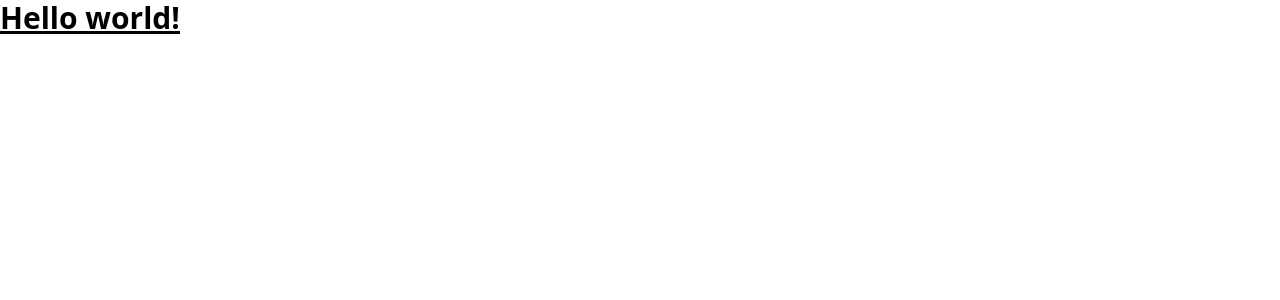
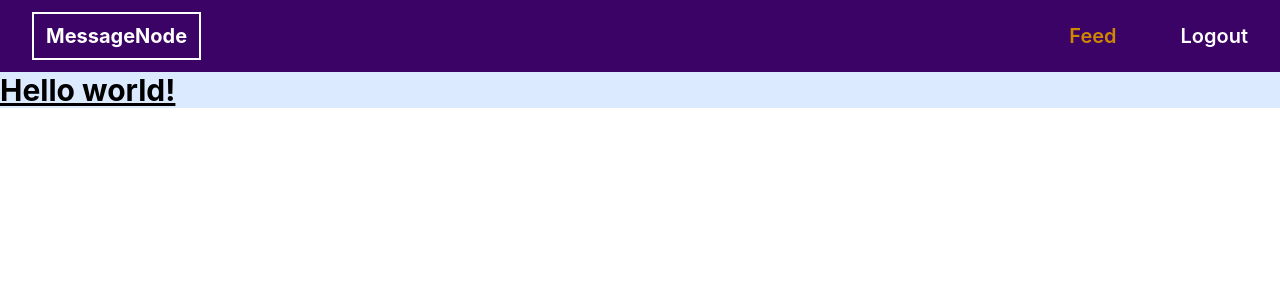
Before and after one commit to yiwenwangANU/rest_api_frontend, a React (Vite) app: page / in a window 1280 px wide. Shown: the top 300 px of the page. Built offline with nearby package versions, Linux system fonts and the light colour scheme.

Commit message:
create navbar

```diff
--- a/eslint.config.js
+++ b/eslint.config.js
@@ -1,38 +1,39 @@
-import js from '@eslint/js'
-import globals from 'globals'
-import react from 'eslint-plugin-react'
-import reactHooks from 'eslint-plugin-react-hooks'
-import reactRefresh from 'eslint-plugin-react-refresh'
+import js from "@eslint/js";
+import globals from "globals";
+import react from "eslint-plugin-react";
+import reactHooks from "eslint-plugin-react-hooks";
+import reactRefresh from "eslint-plugin-react-refresh";
 
 export default [
-  { ignores: ['dist'] },
+  { ignores: ["dist"] },
   {
-    files: ['**/*.{js,jsx}'],
+    files: ["**/*.{js,jsx}"],
     languageOptions: {
       ecmaVersion: 2020,
       globals: globals.browser,
       parserOptions: {
-        ecmaVersion: 'latest',
+        ecmaVersion: "latest",
         ecmaFeatures: { jsx: true },
-        sourceType: 'module',
+        sourceType: "module",
       },
     },
-    settings: { react: { version: '18.3' } },
+    settings: { react: { version: "18.3" } },
     plugins: {
       react,
-      'react-hooks': reactHooks,
-      'react-refresh': reactRefresh,
+      "react-hooks": reactHooks,
+      "react-refresh": reactRefresh,
     },
     rules: {
       ...js.configs.recommended.rules,
       ...react.configs.recommended.rules,
-      ...react.configs['jsx-runtime'].rules,
+      ...react.configs["jsx-runtime"].rules,
       ...reactHooks.configs.recommended.rules,
-      'react/jsx-no-target-blank': 'off',
-      'react-refresh/only-export-components': [
-        'warn',
+      "react/jsx-no-target-blank": "off",
+      "react/prop-types": 0,
+      "react-refresh/only-export-components": [
+        "warn",
         { allowConstantExport: true },
       ],
     },
   },
-]
+];
--- a/package.json
+++ b/package.json
@@ -13,8 +13,7 @@
     "@tailwindcss/vite": "^4.0.9",
     "react": "^19.0.0",
     "react-dom": "^19.0.0",
-    "react-router": "^7.2.0",
-    "tailwindcss": "^4.0.9"
+    "react-router": "^7.2.0"
   },
   "devDependencies": {
     "@eslint/js": "^9.21.0",
--- a/src/App.jsx
+++ b/src/App.jsx
@@ -1,5 +1,12 @@
+import NavBar from "./ui/NavBar";
+
 function App() {
-  return <h1 className="text-3xl font-bold underline">Hello world!</h1>;
+  return (
+    <>
+      <NavBar />
+      <h1 className="text-3xl font-bold underline bg-blue-100">Hello world!</h1>
+    </>
+  );
 }
 
 export default App;
--- /dev/null
+++ b/src/ui/Button.jsx
@@ -0,0 +1,15 @@
+function Button({ variant = "primary", children, ...props }) {
+  const baseStyles = "px-3 py-2 font-bold text-xl";
+
+  const variantStyles = {
+    primary: "bg-yellow-500 text-purple hover:bg-blue-600 shadow",
+    secondary: "border-2 border-white text-white hover:bg-gray-400",
+  };
+  return (
+    <div className={`${baseStyles} ${variantStyles[variant]} `} {...props}>
+      {children}
+    </div>
+  );
+}
+
+export default Button;
--- /dev/null
+++ b/src/ui/NavBar.jsx
@@ -0,0 +1,15 @@
+import Button from "./Button";
+
+function NavBar() {
+  return (
+    <div className="flex flex-row items-center justify-between bg-purple-950 px-8 py-3">
+      <Button variant="secondary">MessageNode</Button>
+      <div className="flex flex-row items-center gap-16">
+        <div className="text-yellow-600 font-semibold text-xl">Feed</div>
+        <div className="text-white font-semibold text-xl">Logout</div>
+      </div>
+    </div>
+  );
+}
+
+export default NavBar;
```
Also changed, not shown: 1 other file (tests, documents, lock files or other folders).
